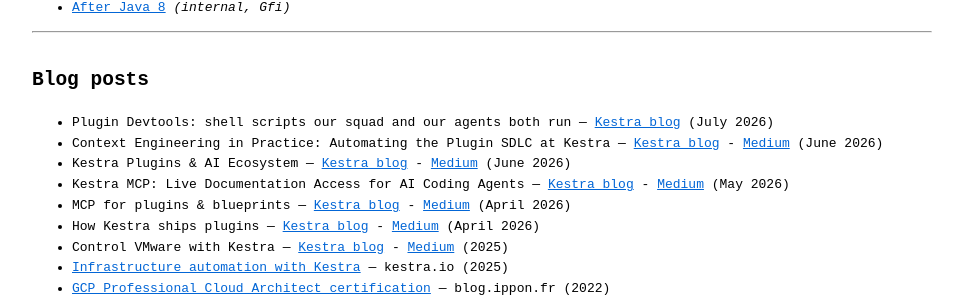
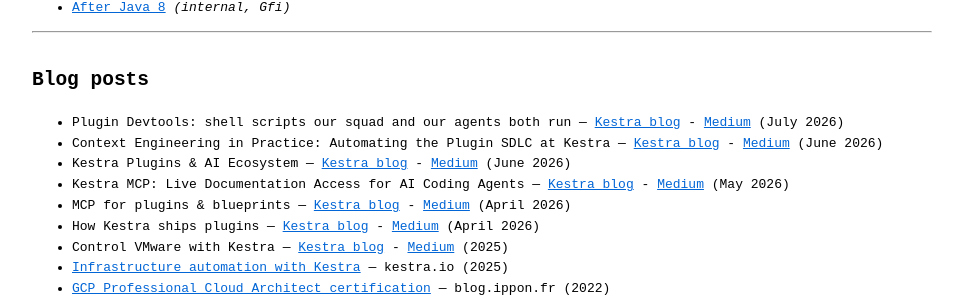
Before and after one commit to fdelbrayelle/fdelbrayelle.github.io, a Jekyll site: the page built from cv.md, in a window 1280 px wide and 900 px high, scrolled down 936 px. Shown: the part 145-447 px from the top of the window, without its empty margins (158-1121 px from the left). Built offline with Jekyll 4.4.1, drawn with Linux system fonts in a browser that asks for light colours.

Commit message:
feat(cv): add Medium link for Plugin Devtools blog post

```diff
--- a/_config.yml
+++ b/_config.yml
@@ -93,7 +93,7 @@
 
   <strong>Blog posts I have written:</strong>
 
-  - Plugin Devtools: shell scripts our squad and our agents both run — [Kestra blog](https://kestra.io/blogs/plugin-devtools) (July 2026)
+  - Plugin Devtools: shell scripts our squad and our agents both run — [Kestra blog](https://kestra.io/blogs/plugin-devtools) - [Medium](https://medium.com/kestra-engineering/plugin-devtools-shell-scripts-our-squad-and-our-agents-both-run-e4f31bbb19df) (July 2026)
   - Context Engineering in Practice: Automating the Plugin SDLC at Kestra — [Kestra blog](https://kestra.io/blogs/context-engineering-plugins-squad) - [Medium](https://medium.com/kestra-engineering/context-engineering-in-practice-automating-the-plugin-sdlc-at-kestra-43c7724ba44b) (June 2026)
   - Kestra Plugins & AI Ecosystem — [Kestra blog](https://kestra.io/blogs/kestra-plugins-ai-ecosystem) - [Medium](https://medium.com/kestra-engineering/from-llm-providers-to-vector-databases-67fb359fadfc) (June 2026)
   - Kestra MCP: Live Documentation Access for AI Coding Agents — [Kestra blog](https://kestra.io/blogs/kestra-mcp-docs) - [Medium](https://medium.com/kestra-engineering/kestra-mcp-live-documentation-access-for-ai-coding-agents-f355105eaed2) (May 2026)
--- a/_data/fr_site.yml
+++ b/_data/fr_site.yml
@@ -41,7 +41,7 @@
 
   <strong>Les articles de blog que j'ai écrits :</strong>
 
-  - Plugin Devtools : les scripts shell utilisés par notre squad et nos agents — [Kestra blog](https://kestra.io/blogs/plugin-devtools) (juillet 2026)
+  - Plugin Devtools : les scripts shell utilisés par notre squad et nos agents — [Kestra blog](https://kestra.io/blogs/plugin-devtools) - [Medium](https://medium.com/kestra-engineering/plugin-devtools-shell-scripts-our-squad-and-our-agents-both-run-e4f31bbb19df) (juillet 2026)
   - Ingénierie du contexte pour la squad Plugins — [Kestra blog](https://kestra.io/blogs/context-engineering-plugins-squad) - [Medium](https://medium.com/kestra-engineering/context-engineering-in-practice-automating-the-plugin-sdlc-at-kestra-43c7724ba44b) (juin 2026)
   - Plugins Kestra & écosystème IA — [Kestra blog](https://kestra.io/blogs/kestra-plugins-ai-ecosystem) - [Medium](https://medium.com/kestra-engineering/from-llm-providers-to-vector-databases-67fb359fadfc) (juin 2026)
   - Kestra MCP : accès en direct à la documentation pour les agents IA de codage — [Kestra blog](https://kestra.io/blogs/kestra-mcp-docs) - [Medium](https://medium.com/kestra-engineering/kestra-mcp-live-documentation-access-for-ai-coding-agents-f355105eaed2) (mai 2026)
--- a/cv.md
+++ b/cv.md
@@ -54,7 +54,7 @@
 
 ## Blog posts
 
-- Plugin Devtools: shell scripts our squad and our agents both run — [Kestra blog](https://kestra.io/blogs/plugin-devtools) (July 2026)
+- Plugin Devtools: shell scripts our squad and our agents both run — [Kestra blog](https://kestra.io/blogs/plugin-devtools) - [Medium](https://medium.com/kestra-engineering/plugin-devtools-shell-scripts-our-squad-and-our-agents-both-run-e4f31bbb19df) (July 2026)
 - Context Engineering in Practice: Automating the Plugin SDLC at Kestra — [Kestra blog](https://kestra.io/blogs/context-engineering-plugins-squad) - [Medium](https://medium.com/kestra-engineering/context-engineering-in-practice-automating-the-plugin-sdlc-at-kestra-43c7724ba44b) (June 2026)
 - Kestra Plugins & AI Ecosystem — [Kestra blog](https://kestra.io/blogs/kestra-plugins-ai-ecosystem) - [Medium](https://medium.com/kestra-engineering/from-llm-providers-to-vector-databases-67fb359fadfc) (June 2026)
 - Kestra MCP: Live Documentation Access for AI Coding Agents — [Kestra blog](https://kestra.io/blogs/kestra-mcp-docs) - [Medium](https://medium.com/kestra-engineering/kestra-mcp-live-documentation-access-for-ai-coding-agents-f355105eaed2) (May 2026)
```
Also changed, not shown: fr/cv.md (+1 -1 lines).
